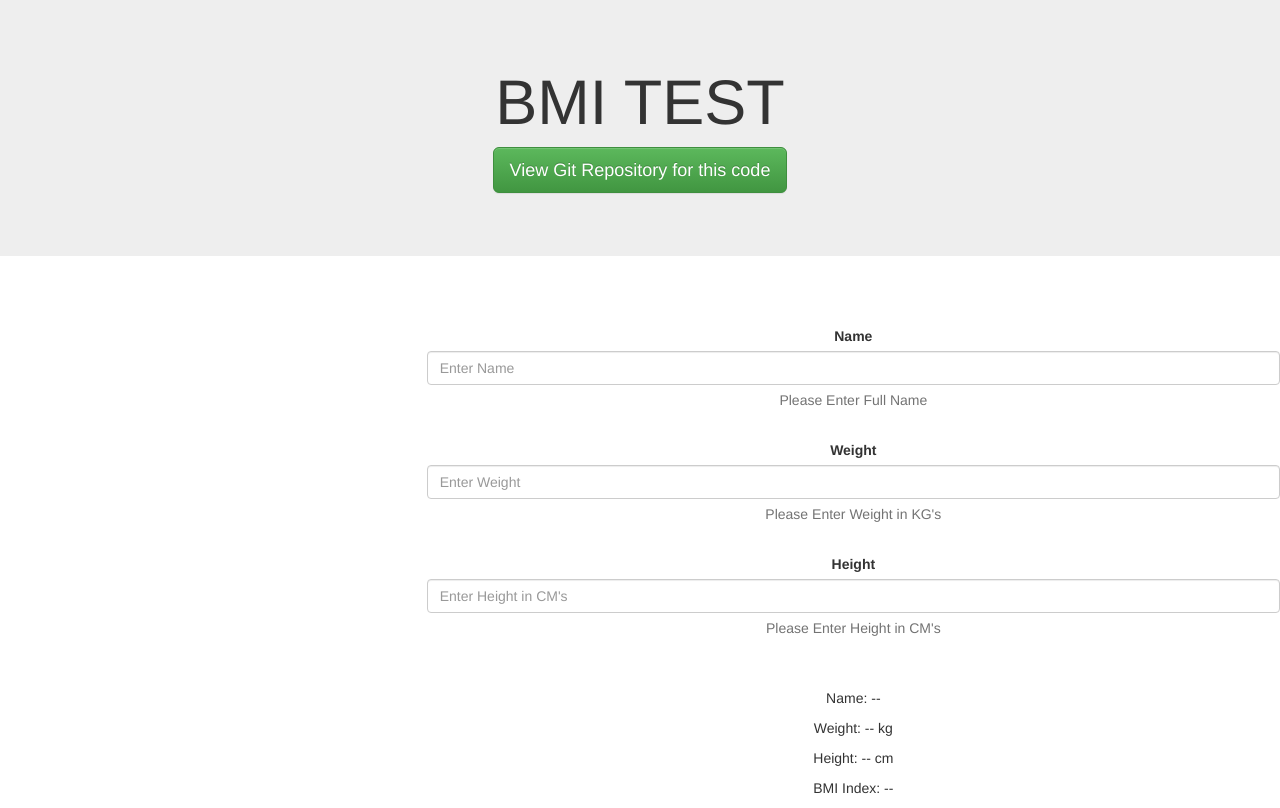
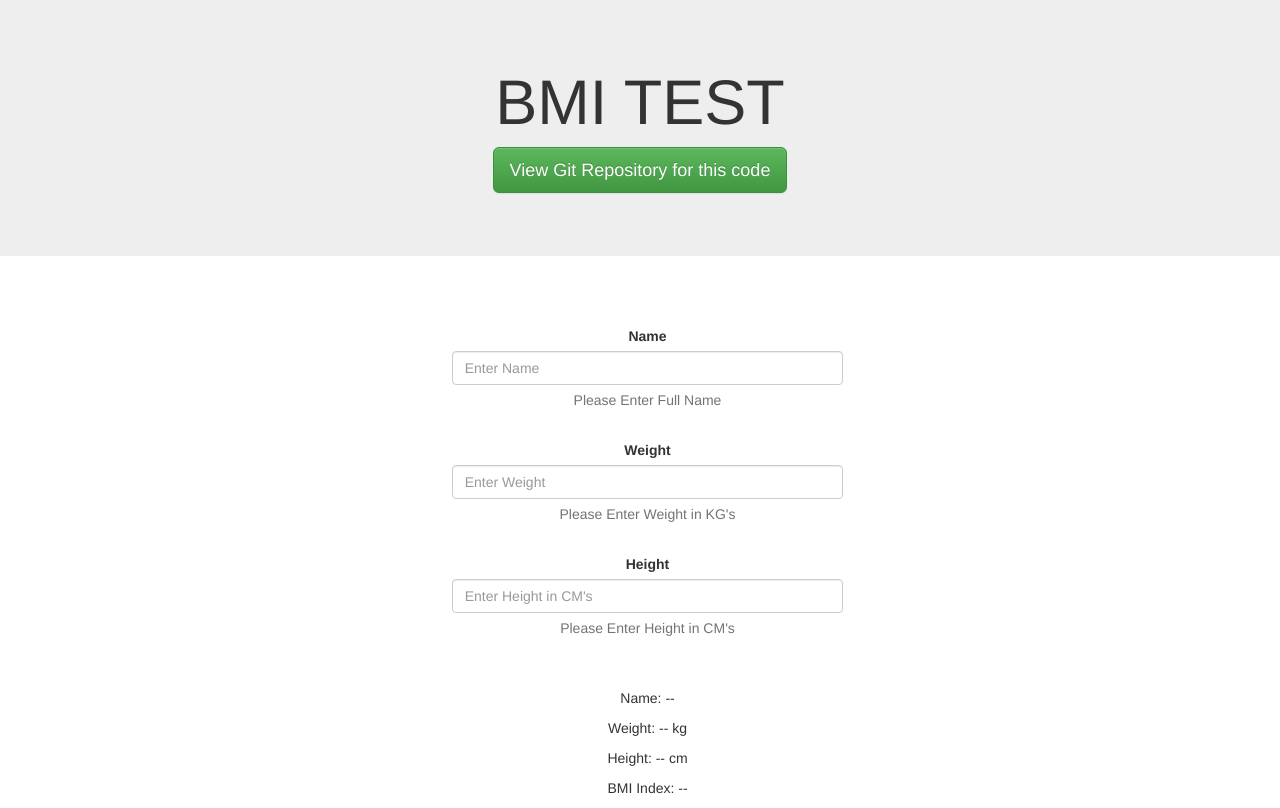
Before and after one commit to tripodistudios/bmi-calculator, a React (Create React App) app: page / in a window 1280 px wide. Built offline with nearby package versions, Linux system fonts and the light colour scheme.

Commit message:
:package: Refactored Bootstrap Classes

```diff
--- a/src/component/BMICalculator.js
+++ b/src/component/BMICalculator.js
@@ -51,9 +51,11 @@ export default class BMICalculator extends Component {
                 <br />
 
 
+                <div className="row">
+                <div className="container-fluid col-md-offset-4">
                 <FormGroup
-                bsClass={"col-xs-4"}
-                bsClass={"col-sm-offset-4"}>
+                bsClass={"col-md-6"}
+                >
 
 
                 <label htmlFor={'name'}>
@@ -127,6 +129,8 @@ export default class BMICalculator extends Component {
                   )}
               </FormGroup>
               {/*<Button type="submit">Submit</Button>*/}
+            </div>
+            </div>
         </div>
         )
     }
```
